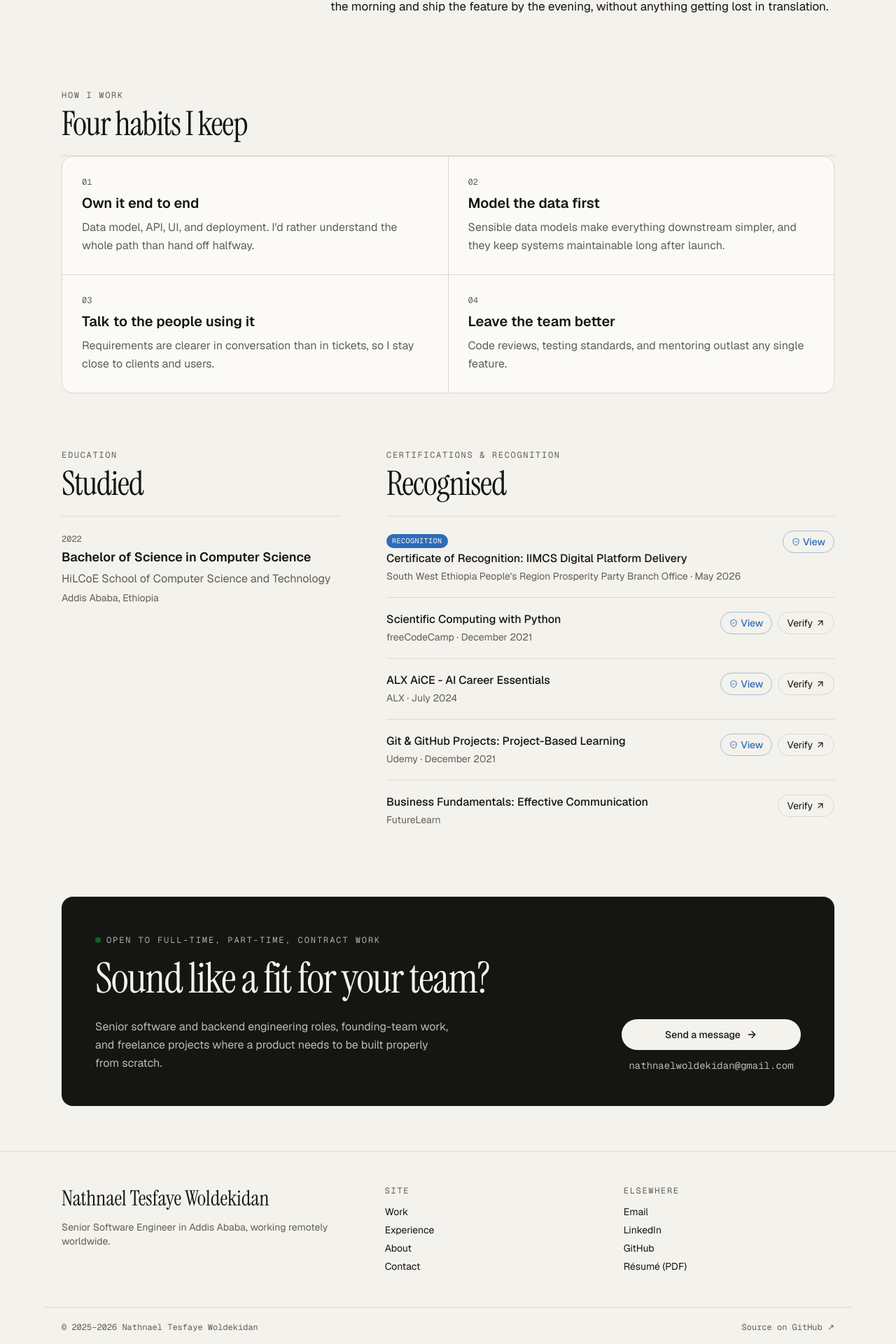
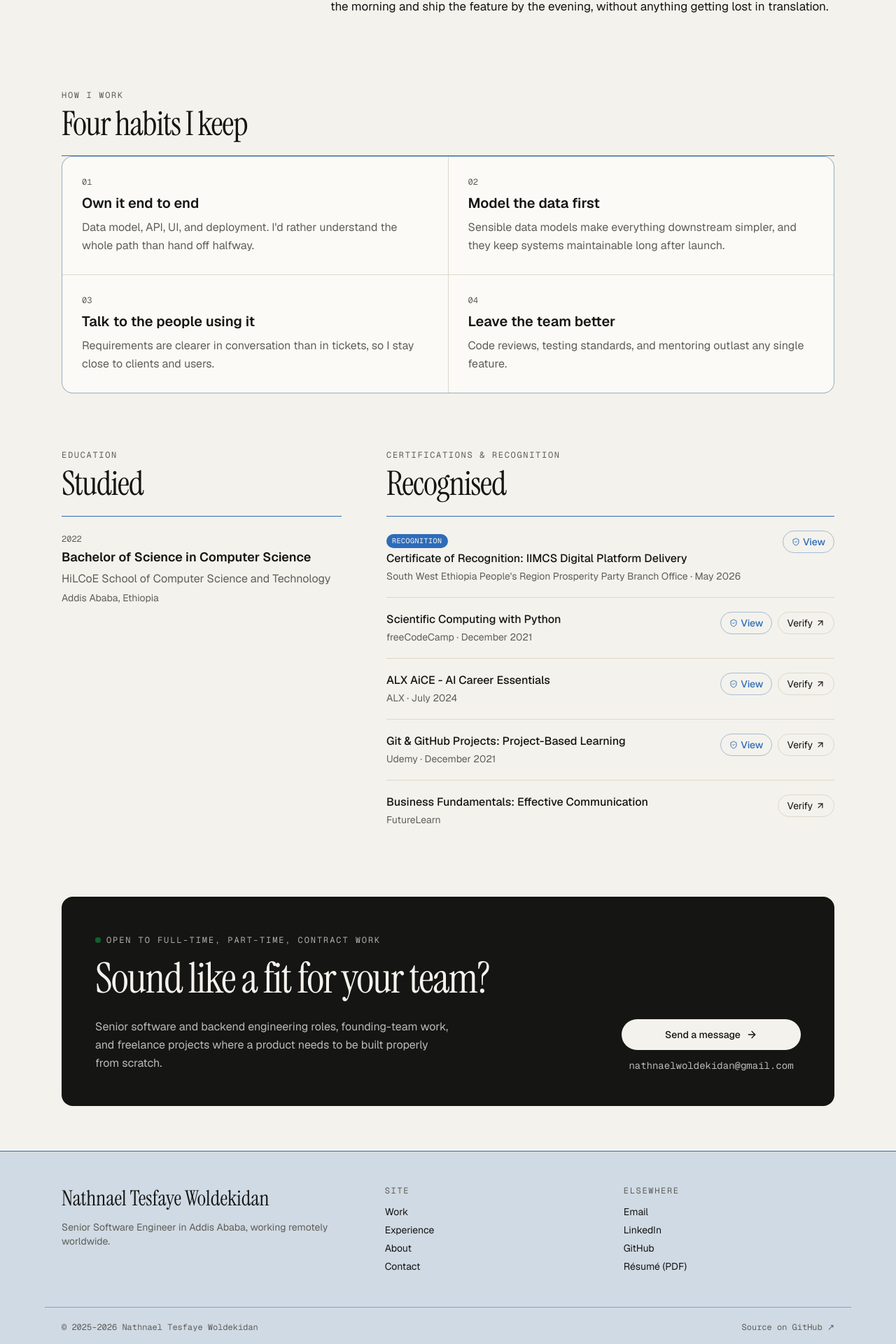
Before and after one commit to nhattytw/nathnael-portfolio, a Next.js app: page /about in a window 1280 px wide. Shown: the part 1175-3095 px from the top of the page at 70% size. Built offline with nearby package versions, Linux system fonts and the light colour scheme.

Commit message:
Use the blue accent for section rules, card borders and a tinted footer

```diff
--- a/src/app/about/page.tsx
+++ b/src/app/about/page.tsx
@@ -42,7 +42,7 @@ export default function AboutPage() {
       {/* Principles */}
       <div className="pt-16">
         <SectionHeading index="How I work" title="Four habits I keep" />
-        <div className="grid gap-px overflow-hidden rounded-2xl border border-border bg-border sm:grid-cols-2">
+        <div className="grid gap-px overflow-hidden rounded-2xl border border-primary/40 bg-border sm:grid-cols-2">
           {about.principles.map((p, i) => (
             <Reveal key={p.title} delay={(i % 2) * 0.08} className="h-full">
               <div className="h-full space-y-2 bg-card p-7">
--- a/src/app/contact/page.tsx
+++ b/src/app/contact/page.tsx
@@ -30,7 +30,7 @@ export default function ContactPage() {
 
       <div className="grid gap-12 pt-8 lg:grid-cols-[minmax(0,1fr)_20rem] lg:gap-16">
         <Reveal>
-          <section aria-labelledby="form-heading" className="space-y-6 rounded-2xl border border-border bg-card p-6 md:p-8">
+          <section aria-labelledby="form-heading" className="space-y-6 rounded-2xl border border-primary/40 bg-card p-6 md:p-8">
             <div className="space-y-1">
               <h2 id="form-heading" className="font-display text-3xl tracking-tight">
                 Send a message
--- a/src/app/page.tsx
+++ b/src/app/page.tsx
@@ -33,7 +33,7 @@ export default function HomePage() {
         <HeroGrid />
 
         <Container className="relative flex w-full flex-1 flex-col pt-10 md:pt-16">
-          <div className="flex flex-wrap items-center justify-between gap-x-6 gap-y-2 border-b border-border pb-4 font-mono text-xs text-muted-foreground">
+          <div className="flex flex-wrap items-center justify-between gap-x-6 gap-y-2 border-b border-primary pb-4 font-mono text-xs text-muted-foreground">
             <span>{generalData.title}</span>
             <span className="inline-flex items-center gap-2 text-foreground">
               <span className="live-dot" /> Available for new roles
@@ -72,7 +72,7 @@ export default function HomePage() {
       </section>
 
       {/* Numbers */}
-      <section id="glance" aria-label="At a glance" className="scroll-mt-16 border-y border-border bg-card">
+      <section id="glance" aria-label="At a glance" className="scroll-mt-16 border-b border-border bg-card">
         <Container>
           <dl className="grid grid-cols-2 divide-border md:grid-cols-4 md:divide-x">
             {generalData.impactMetrics.map((m, i) => (
--- a/src/app/projects/[id]/page.tsx
+++ b/src/app/projects/[id]/page.tsx
@@ -104,7 +104,7 @@ export default async function CaseStudyPage({ params }: { params: Promise<{ id:
       body: (
         <div className="grid gap-3">
           {study.decisions.map((d) => (
-            <div key={d.title} className="space-y-1.5 rounded-xl border border-border bg-card p-5">
+            <div key={d.title} className="space-y-1.5 rounded-xl border border-primary/40 bg-card p-5">
               <h3 className="font-semibold">{d.title}</h3>
               <p className="text-base text-muted-foreground">{d.body}</p>
               {d.detail && <p className="text-base text-muted-foreground">{d.detail}</p>}
--- a/src/components/projects/project-visual.tsx
+++ b/src/components/projects/project-visual.tsx
@@ -217,7 +217,7 @@ export function ProjectRowVisual({ id }: { id: string }) {
 export function CaseStudyVisual({ id, caption }: { id: string; caption: { title: string; body: string } }) {
   if (id === "yenecart") return <YeneCartDiagram caption={caption} />;
   return (
-    <figure className="m-0 overflow-hidden rounded-2xl border border-border bg-card">
+    <figure className="m-0 overflow-hidden rounded-2xl border border-primary/40 bg-card">
       <div className="grid min-h-60 place-items-center px-4 py-7">
         {id === "enterprise-erp" && <ErpVisual large />}
         {id === "iimcs" && <IimcsVisual large />}
--- a/src/components/projects/yenecart-diagram.tsx
+++ b/src/components/projects/yenecart-diagram.tsx
@@ -35,7 +35,7 @@ export function YeneCartDiagram({ caption }: { caption: { title: string; body: s
   const reduceMotion = useReducedMotion();
 
   return (
-    <figure className="m-0 overflow-hidden rounded-2xl border border-border bg-card">
+    <figure className="m-0 overflow-hidden rounded-2xl border border-primary/40 bg-card">
       <div className="grid place-items-center px-4 py-7">
         <svg viewBox="0 0 360 292" role="img" aria-label="YeneCart architecture: clients, Nginx, two app containers, MongoDB, MinIO and ArifPay" className="block h-auto w-full max-w-[520px]">
           {EDGES.map((d, i) => (
--- a/src/components/site/featured-work.tsx
+++ b/src/components/site/featured-work.tsx
@@ -53,7 +53,7 @@ export function FeaturedWork({
                   </span>
                 </div>
 
-                <div className="relative grid min-h-52 place-items-center overflow-hidden rounded-xl border border-border bg-card px-4 pb-8 pt-6 transition-colors group-hover:border-foreground/30">
+                <div className="relative grid min-h-52 place-items-center overflow-hidden rounded-xl border border-primary/40 bg-card px-4 pb-8 pt-6 transition-colors group-hover:border-primary">
                   <ProjectRowVisual id={p.id} />
                 </div>
               </Link>
--- a/src/components/site/footer.tsx
+++ b/src/components/site/footer.tsx
@@ -19,7 +19,7 @@ export function SiteFooter() {
   ];
 
   return (
-    <footer className="mt-16 border-t border-border">
+    <footer className="mt-16 border-t border-primary bg-primary/18 dark:bg-primary/30">
       <div className="mx-auto grid max-w-6xl grid-cols-2 gap-x-6 gap-y-10 px-4 py-12 md:grid-cols-[1.4fr_1fr_1fr] md:gap-10 md:px-6">
         <div className="col-span-2 space-y-3 md:col-span-1">
           <p className="font-display text-3xl leading-tight">{generalData.name}</p>
@@ -56,7 +56,7 @@ export function SiteFooter() {
           </ul>
         </div>
       </div>
-      <div className="mx-auto flex max-w-6xl flex-wrap items-center justify-between gap-2 border-t border-border px-4 py-5 font-mono text-xs text-muted-foreground md:px-6">
+      <div className="mx-auto flex max-w-6xl flex-wrap items-center justify-between gap-2 border-t border-primary/50 px-4 py-5 font-mono text-xs text-muted-foreground md:px-6">
         <span>
           © {copyrightYears(new Date().getFullYear())} {generalData.name}
         </span>
--- a/src/components/site/primitives.tsx
+++ b/src/components/site/primitives.tsx
@@ -26,7 +26,7 @@ export function SectionHeading({
 }) {
   return (
     <Reveal>
-      <div className="flex flex-wrap items-end justify-between gap-x-8 gap-y-3 border-b border-border pb-5">
+      <div className="flex flex-wrap items-end justify-between gap-x-8 gap-y-3 border-b border-primary pb-5">
         <div className="space-y-2">
           {index && <p className="label">{index}</p>}
           <h2 className="font-display text-4xl leading-[1.05] tracking-tight md:text-5xl">{title}</h2>
@@ -52,7 +52,7 @@ export function TextLink({ href, children, className }: { href: string; children
   return (
     <Link
       href={href}
-      className={cn("group inline-flex items-center gap-1.5 text-sm font-medium text-foreground hover:text-primary", className)}
+      className={cn("group inline-flex items-center gap-1.5 text-sm font-medium text-primary underline-offset-4 hover:underline", className)}
     >
       {children}
       <ArrowRight className="h-4 w-4 transition-transform duration-300 group-hover:translate-x-1" />
--- a/src/components/site/stack-marquee.tsx
+++ b/src/components/site/stack-marquee.tsx
@@ -7,12 +7,12 @@ export function StackMarquee() {
   const track = [...items, ...items];
 
   return (
-    <div className="marquee group overflow-hidden border-t border-border py-4" aria-label={`Stack: ${items.join(", ")}`}>
+    <div className="marquee group overflow-hidden border-y border-primary py-4" aria-label={`Stack: ${items.join(", ")}`}>
       <ul className="animate-marquee flex w-max group-hover:[animation-play-state:paused]" aria-hidden>
         {track.map((item, i) => (
           <li key={i} className="flex items-center gap-8 pr-8 font-mono text-xs uppercase tracking-[0.14em] text-muted-foreground">
             {item}
-            <span className="h-1 w-1 rounded-full bg-line" />
+            <span className="h-1 w-1 rounded-full bg-primary" />
           </li>
         ))}
       </ul>
```
